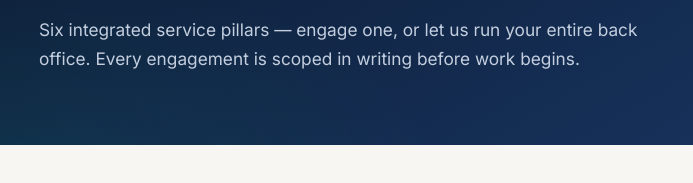
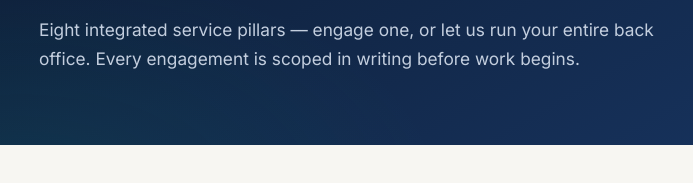
Before and after one commit to umar0122-ship-it/muk-financial-cms, a website: page public/services.html in a window 1280 px wide. Shown: the part 341-524 px from the top of the page, 43-736 px from the left. Drawn offline with Linux system fonts and the light colour scheme; no server answers.

Commit message:
Services page: eight pillars

```diff
--- a/public/services.html
+++ b/public/services.html
@@ -23,7 +23,7 @@
         <nav class="crumbs" aria-label="Breadcrumb"><a href="/">Home</a><span class="sep">/</span><span class="cur">Services</span></nav>
         <span class="eyebrow">What we do</span>
         <h1>Full-service financial operations, built around your business</h1>
-        <p class="lede">Six integrated service pillars — engage one, or let us run your entire back office. Every engagement is scoped in writing before work begins.</p>
+        <p class="lede">Eight integrated service pillars — engage one, or let us run your entire back office. Every engagement is scoped in writing before work begins.</p>
       </div>
     </section>
 
```
